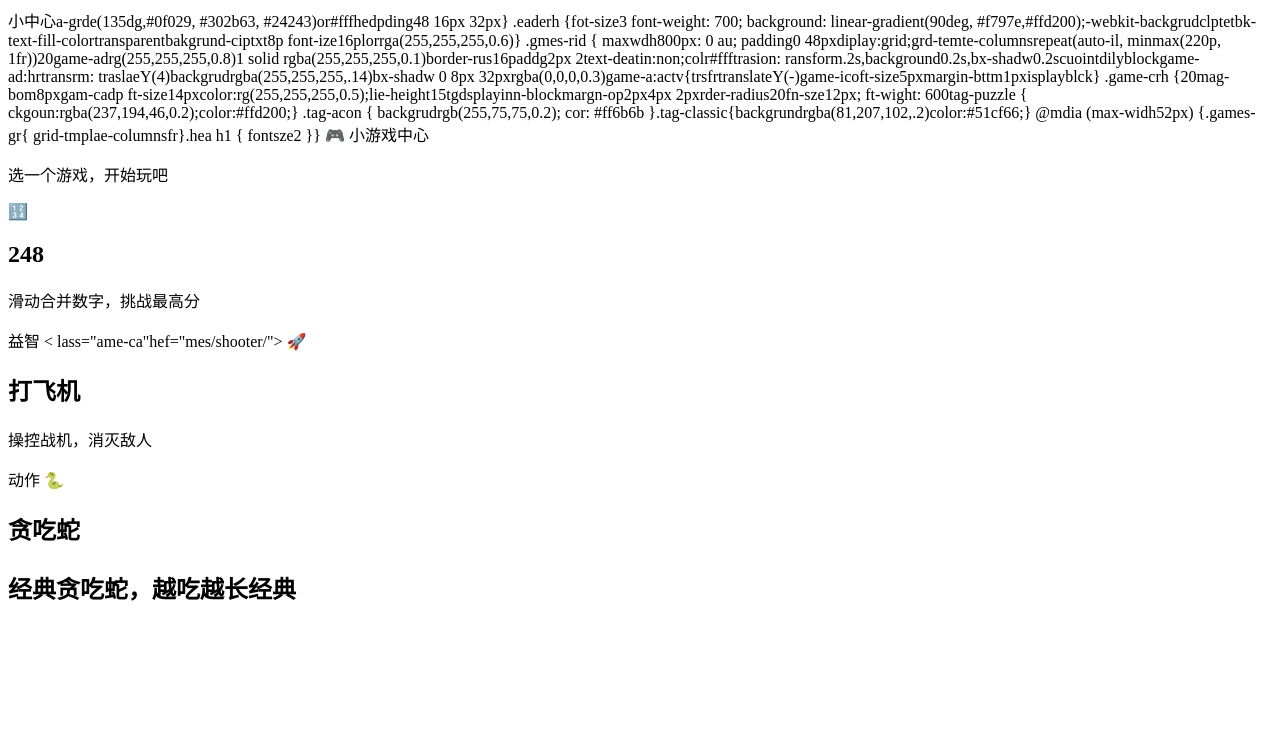
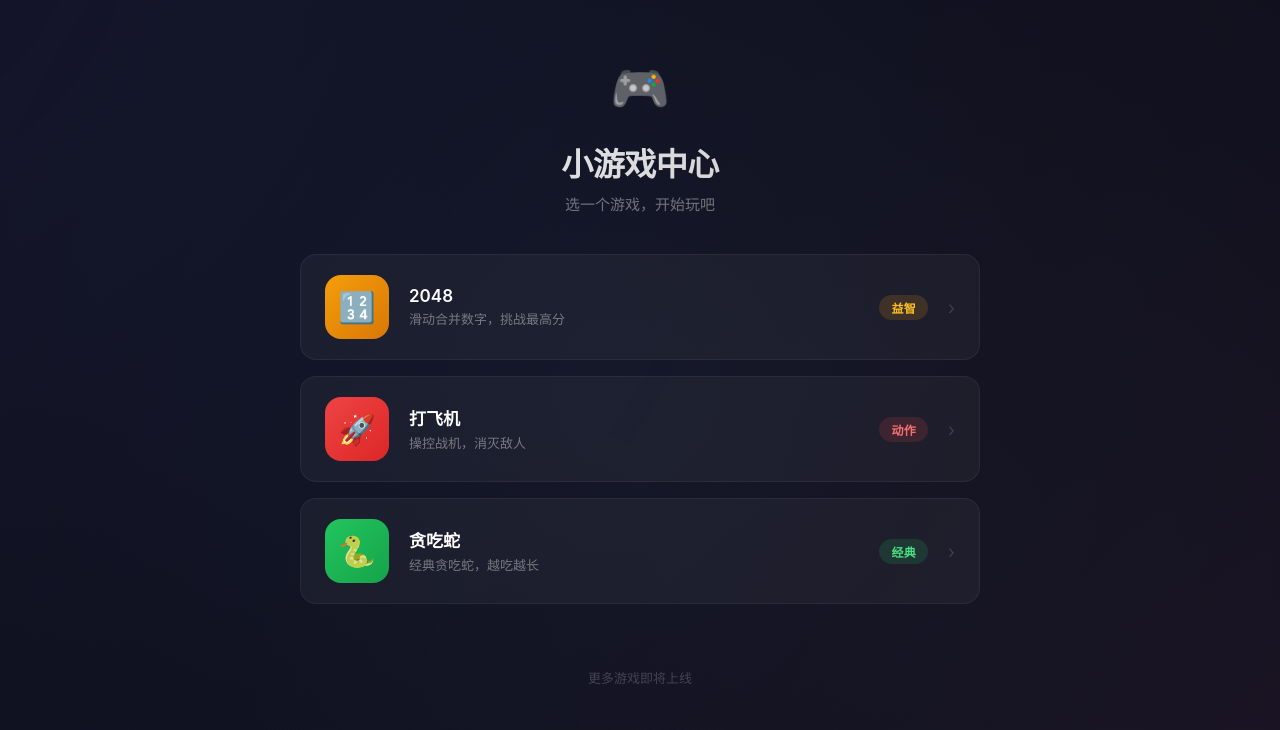
Before and after one commit to tianhua6865-sketch/2048-game, a plain HTML site: page index.html in a window 1280 px wide. Drawn offline with Linux system fonts and the light colour scheme.

Commit message:
redesign: cleaner game center homepage

```diff
--- a/index.html
+++ b/index.html
@@ -1,25 +1,229 @@
-小中心a-grde(135dg,#0f029, #302b63, #24243)or#fffhedpding48 16px 32px}
+<!DOCTYPE html>
+<html lang="zh-CN">
+<head>
+    <meta charset="UTF-8">
+    <meta name="viewport" content="width=device-width, initial-scale=1.0">
+    <title>小游戏中心</title>
+    <style>
+        * { margin: 0; padding: 0; box-sizing: border-box; }
 
-    .eaderh {fot-size3    font-weight: 700;    background: linear-gradient(90deg, #f797e,#ffd200);-webkit-backgrudclptetbk-text-fill-colortransparentbakgrund-ciptxt8p font-ize16plorrga(255,255,255,0.6)}
+        body {
+            font-family: -apple-system, BlinkMacSystemFont, 'Segoe UI', Roboto, sans-serif;
+            background: #0e0e1a;
+            min-height: 100vh;
+            color: #fff;
+            overflow-x: hidden;
+        }
 
-    .gmes-rid {
-            maxwdh800px: 0 au;
-            padding0  48pxdiplay:grid;grd-temte-columnsrepeat(auto-il, minmax(220p, 1fr))20game-adrg(255,255,255,0.8)1 solid rgba(255,255,255,0.1)border-rus16paddg2px 2text-deatin:non;colr#ffftrasion: ransform.2s,background0.2s,bx-shadw0.2scuointdilyblockgame-ad:hrtransrm: traslaeY(4)backgrudrgba(255,255,255,.14)bx-shadw 0 8px 32pxrgba(0,0,0,0.3)game-a:actv{trsfrtranslateY(-)game-icoft-size5pxmargin-bttm1pxisplayblck}
-.game-crh {20mag-bom8pxgam-cadp ft-size14pxcolor:rg(255,255,255,0.5);lie-height15tgdsplayinn-blockmargn-op2px4px 2pxrder-radius20fn-sze12px;
-            ft-wight: 600tag-puzzle { ckgoun:rgba(237,194,46,0.2);color:#ffd200;}
-.tag-acon { backgrudrgb(255,75,75,0.2); cor: #ff6b6b }.tag-classic{backgrundrgba(81,207,102,.2)color:#51cf66;}
+        /* 背景装饰 */
+        body::before {
+            content: '';
+            position: fixed;
+            top: -50%;
+            left: -50%;
+            width: 200%;
+            height: 200%;
+            background:
+                radial-gradient(circle at 20% 20%, rgba(99, 102, 241, 0.08) 0%, transparent 50%),
+                radial-gradient(circle at 80% 80%, rgba(244, 114, 182, 0.06) 0%, transparent 50%),
+                radial-gradient(circle at 50% 50%, rgba(56, 189, 248, 0.04) 0%, transparent 60%);
+            z-index: 0;
+            pointer-events: none;
+        }
 
-@mdia (max-widh52px) {.games-gr{    grid-tmplae-columnsfr}.hea h1 { fontsze2 }}
-</style>
-</hed>
-<boy>
-    <v class="header">
-       <h>🎮 小游戏中心</h1><p>选一个游戏，开始玩吧</p>
-</v>
-    <div css="ames-g"><acss="gamard"hf="gmes/208/"><san css="gamicn">🔢</n><h2>248</h2>    <p>滑动合并数字，挑战最高分</p>    <span ass="tagtag-puzzle">益智</span></a>
-    < lass="ame-ca"hef="mes/shooter/">
-<spanclass="gamcon">🚀</an>    <h2>打飞机</h2>   <p>操控战机，消灭敌人</p><san clas="tag tag-ac">动作</spn>     </a>
-<aclass="game-card"href="games/snake/"> <spancass="gam-icon">🐍</san><h2>贪吃蛇</2><p>经典贪吃蛇，越吃越长</><sa class="tag agclassic">经典</pa>    </a>
-</div>
+        .page { position: relative; z-index: 1; }
+
+        /* 顶部 */
+        .hero {
+            text-align: center;
+            padding: 64px 24px 40px;
+        }
+
+        .hero-emoji {
+            font-size: 48px;
+            display: block;
+            margin-bottom: 16px;
+            animation: float 3s ease-in-out infinite;
+        }
+
+        @keyframes float {
+            0%, 100% { transform: translateY(0); }
+            50% { transform: translateY(-8px); }
+        }
+
+        .hero h1 {
+            font-size: 32px;
+            font-weight: 800;
+            letter-spacing: -0.5px;
+            margin-bottom: 8px;
+            background: linear-gradient(135deg, #fff 0%, rgba(255,255,255,0.7) 100%);
+            -webkit-background-clip: text;
+            -webkit-text-fill-color: transparent;
+            background-clip: text;
+        }
+
+        .hero p {
+            font-size: 15px;
+            color: rgba(255, 255, 255, 0.4);
+            font-weight: 400;
+        }
+
+        /* 游戏列表 */
+        .games {
+            max-width: 720px;
+            margin: 0 auto;
+            padding: 0 20px 64px;
+            display: flex;
+            flex-direction: column;
+            gap: 16px;
+        }
+
+        .game-card {
+            display: flex;
+            align-items: center;
+            gap: 20px;
+            padding: 20px 24px;
+            background: rgba(255, 255, 255, 0.04);
+            border: 1px solid rgba(255, 255, 255, 0.06);
+            border-radius: 16px;
+            text-decoration: none;
+            color: #fff;
+            transition: all 0.25s cubic-bezier(0.4, 0, 0.2, 1);
+            cursor: pointer;
+        }
+
+        .game-card:hover {
+            background: rgba(255, 255, 255, 0.08);
+            border-color: rgba(255, 255, 255, 0.12);
+            transform: translateY(-2px);
+            box-shadow: 0 8px 40px rgba(0, 0, 0, 0.3);
+        }
+
+        .game-card:active {
+            transform: translateY(0);
+        }
+
+        /* 游戏图标 */
+        .game-icon {
+            width: 64px;
+            height: 64px;
+            border-radius: 16px;
+            display: flex;
+            align-items: center;
+            justify-content: center;
+            font-size: 30px;
+            flex-shrink: 0;
+        }
+
+        .icon-2048    { background: linear-gradient(135deg, #f59e0b, #d97706); }
+        .icon-shooter { background: linear-gradient(135deg, #ef4444, #dc2626); }
+        .icon-snake   { background: linear-gradient(135deg, #22c55e, #16a34a); }
+
+        /* 游戏信息 */
+        .game-info {
+            flex: 1;
+            min-width: 0;
+        }
+
+        .game-info h2 {
+            font-size: 17px;
+            font-weight: 600;
+            margin-bottom: 4px;
+        }
+
+        .game-info p {
+            font-size: 13px;
+            color: rgba(255, 255, 255, 0.4);
+            line-height: 1.4;
+        }
+
+        /* 标签 */
+        .tag {
+            flex-shrink: 0;
+            padding: 4px 12px;
+            border-radius: 20px;
+            font-size: 12px;
+            font-weight: 600;
+            letter-spacing: 0.3px;
+        }
+
+        .tag-puzzle  { background: rgba(245, 158, 11, 0.15); color: #fbbf24; }
+        .tag-action  { background: rgba(239, 68, 68, 0.15);  color: #f87171; }
+        .tag-classic { background: rgba(34, 197, 94, 0.15);   color: #4ade80; }
+
+        /* 箭头 */
+        .arrow {
+            flex-shrink: 0;
+            color: rgba(255, 255, 255, 0.15);
+            font-size: 18px;
+            transition: color 0.2s, transform 0.2s;
+        }
+
+        .game-card:hover .arrow {
+            color: rgba(255, 255, 255, 0.5);
+            transform: translateX(3px);
+        }
+
+        /* 底部 */
+        .footer {
+            text-align: center;
+            padding: 0 20px 40px;
+            font-size: 13px;
+            color: rgba(255, 255, 255, 0.2);
+        }
+
+        /* 响应式 */
+        @media (max-width: 480px) {
+            .hero { padding: 48px 20px 32px; }
+            .hero h1 { font-size: 26px; }
+            .game-card { padding: 16px 18px; gap: 14px; }
+            .game-icon { width: 52px; height: 52px; font-size: 24px; border-radius: 14px; }
+            .game-info h2 { font-size: 15px; }
+            .tag { display: none; }
+        }
+    </style>
+</head>
+<body>
+    <div class="page">
+        <div class="hero">
+            <span class="hero-emoji">🎮</span>
+            <h1>小游戏中心</h1>
+            <p>选一个游戏，开始玩吧</p>
+        </div>
+
+        <div class="games">
+            <a class="game-card" href="games/2048/">
+                <div class="game-icon icon-2048">🔢</div>
+                <div class="game-info">
+                    <h2>2048</h2>
+                    <p>滑动合并数字，挑战最高分</p>
+                </div>
+                <span class="tag tag-puzzle">益智</span>
+                <span class="arrow">›</span>
+            </a>
+
+            <a class="game-card" href="games/shooter/">
+                <div class="game-icon icon-shooter">🚀</div>
+                <div class="game-info">
+                    <h2>打飞机</h2>
+                    <p>操控战机，消灭敌人</p>
+                </div>
+                <span class="tag tag-action">动作</span>
+                <span class="arrow">›</span>
+            </a>
+
+            <a class="game-card" href="games/snake/">
+                <div class="game-icon icon-snake">🐍</div>
+                <div class="game-info">
+                    <h2>贪吃蛇</h2>
+                    <p>经典贪吃蛇，越吃越长</p>
+                </div>
+                <span class="tag tag-classic">经典</span>
+                <span class="arrow">›</span>
+            </a>
+        </div>
+
+        <div class="footer">更多游戏即将上线</div>
+    </div>
 </body>
 </html>
```
